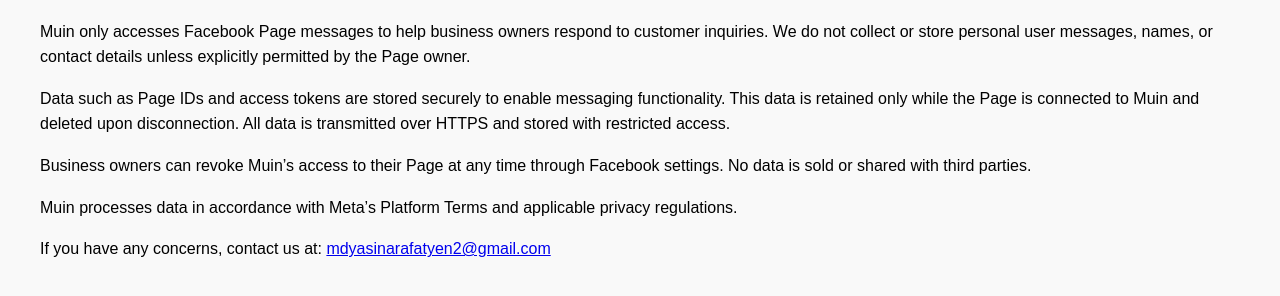
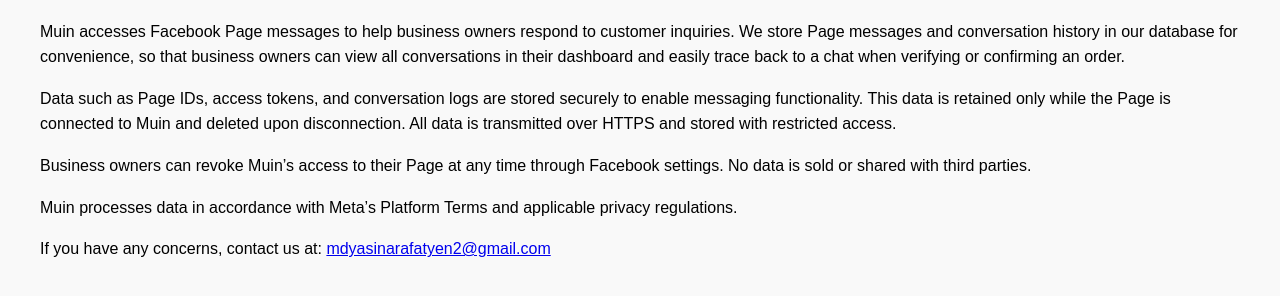
Before and after one commit to Arafat4341/ai-customer-assistant-privacy-policy, a plain HTML site: page index.html in a window 1280 px wide. Shown: the part 94-390 px from the top of the page. Drawn offline with Linux system fonts and the light colour scheme.

Commit message:
Update index.html - update privacy policy

```diff
--- a/index.html
+++ b/index.html
@@ -9,29 +9,30 @@
       line-height: 1.6;
       margin: 40px;
       background-color: #f9f9f9;
-      color: #000;
+      color: #000000; /* Force text color to black */
     }
     h1 {
-      color: #000;
+      color: #000000; /* Heading also black */
     }
     p {
       margin-bottom: 15px;
     }
   </style>
-
 </head>
 <body>
   <h1>Privacy Policy</h1>
 
   <p>
-    Muin only accesses Facebook Page messages to help business owners respond to customer inquiries.
-    We do not collect or store personal user messages, names, or contact details unless explicitly permitted by the Page owner.
+    Muin accesses Facebook Page messages to help business owners respond to customer inquiries.
+    We store Page messages and conversation history in our database for convenience, so that
+    business owners can view all conversations in their dashboard and easily trace back to
+    a chat when verifying or confirming an order.
   </p>
 
   <p>
-    Data such as Page IDs and access tokens are stored securely to enable messaging functionality.
-    This data is retained only while the Page is connected to Muin and deleted upon disconnection.
-    All data is transmitted over HTTPS and stored with restricted access.
+    Data such as Page IDs, access tokens, and conversation logs are stored securely to enable
+    messaging functionality. This data is retained only while the Page is connected to Muin
+    and deleted upon disconnection. All data is transmitted over HTTPS and stored with restricted access.
   </p>
 
   <p>
@@ -44,7 +45,8 @@
   </p>
 
   <p>
-    If you have any concerns, contact us at: <a href="mailto:mdyasinarafatyen2@gmail.com">mdyasinarafatyen2@gmail.com</a>
+    If you have any concerns, contact us at:
+    <a href="mailto:mdyasinarafatyen2@gmail.com">mdyasinarafatyen2@gmail.com</a>
   </p>
 </body>
 </html>
```
